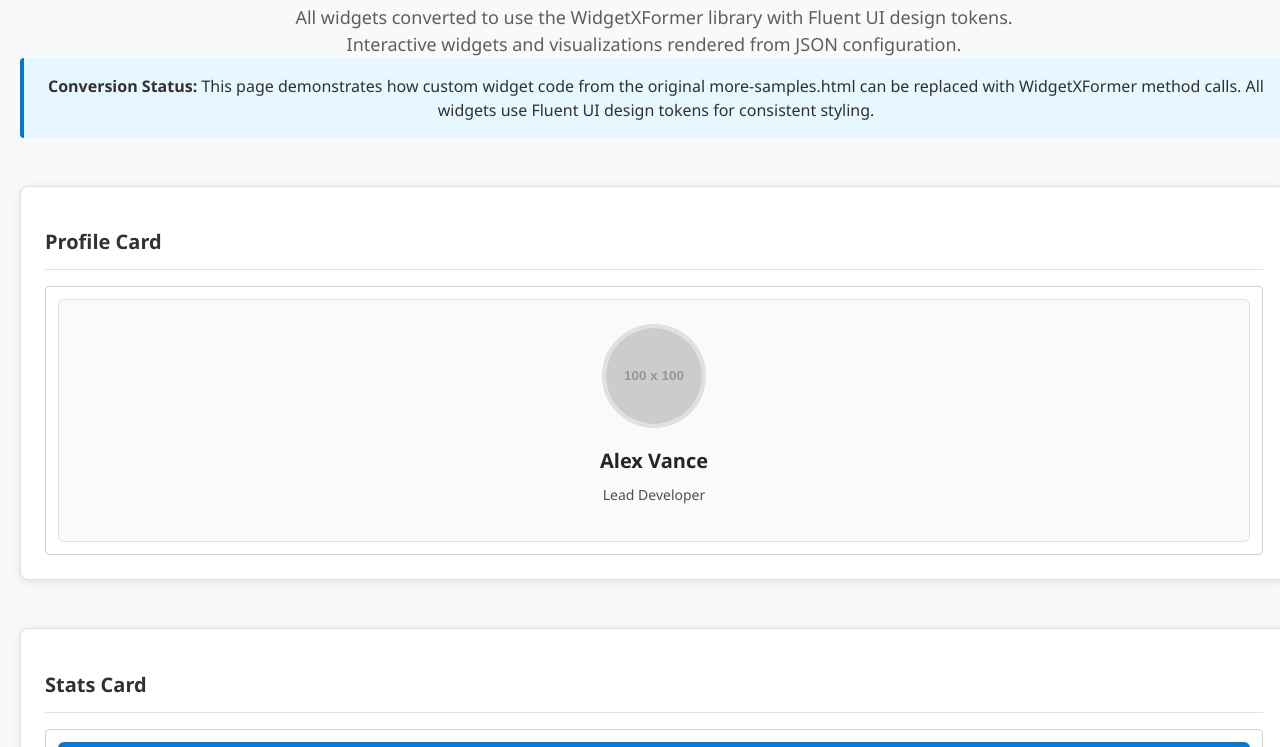
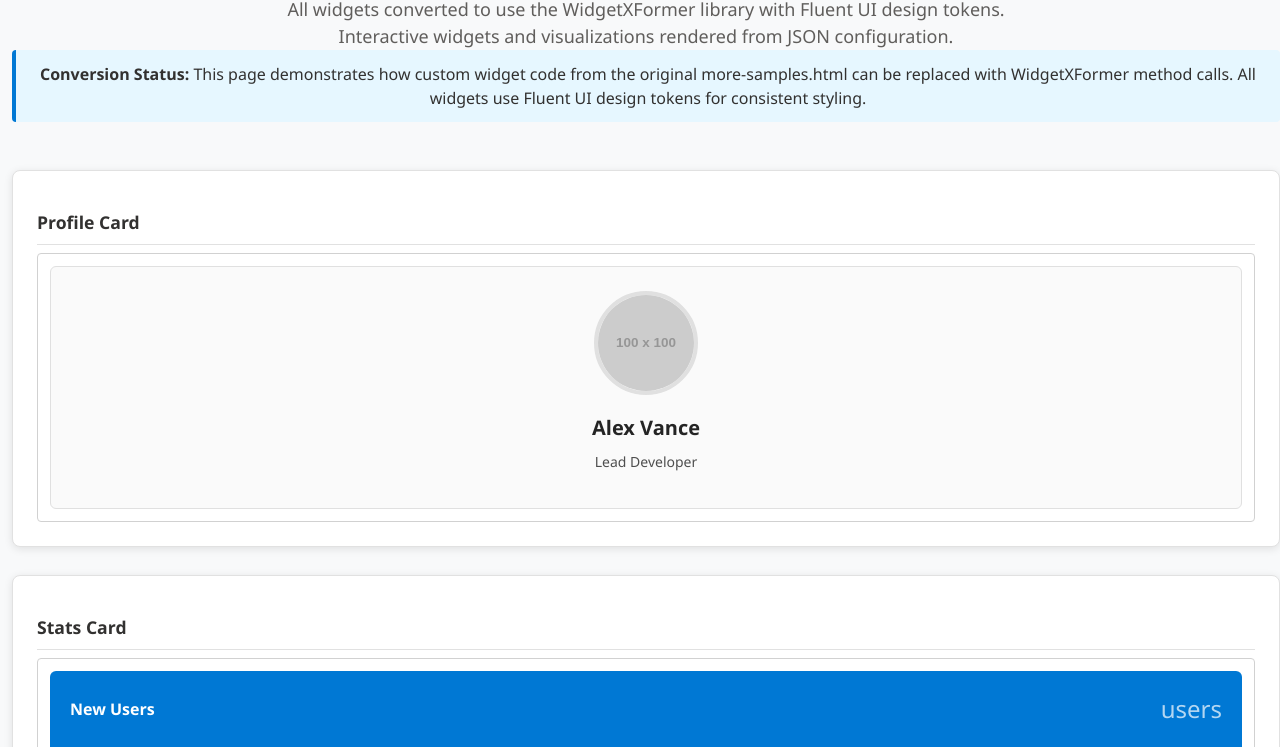
Before and after one commit to suyog-gadgil/widgetxformer, a website built with Vite: page transformed-more-samples.html in a window 1280 px wide. Shown: the part 107-854 px from the top of the page. Built offline with nearby package versions, Linux system fonts and the light colour scheme; placeholder pictures from the web are drawn by us.

Commit message:
Updating the README

```diff
--- a/src/widget-xformer.ts
+++ b/src/widget-xformer.ts
@@ -829,7 +829,7 @@ class WidgetXFormer {
     container.appendChild(canvas);
   }
 
-  private drawDoughnutChart(ctx: CanvasRenderingContext2D, data: ChartData, width: number, height: number, theme: any): void {
+  private drawDoughnutChart(ctx: CanvasRenderingContext2D, data: ChartData, width: number, height: number, _theme: any): void {
     const centerX = width / 2;
     const centerY = height / 2;
     const radius = Math.min(width, height) / 3;
@@ -842,7 +842,7 @@ class WidgetXFormer {
 
     const points: {x: number, y: number, value: number, label: string, startAngle: number, endAngle: number}[] = [];
 
-    numericData.forEach((value, index) => {
+  numericData.forEach((value, index) => {
       const sliceAngle = (value / total) * 2 * Math.PI;
       const color = Array.isArray(data.datasets[0].backgroundColor)
         ? data.datasets[0].backgroundColor[index]
@@ -1079,7 +1079,7 @@ class WidgetXFormer {
     ctx.stroke();
 
     // Draw points after the line
-    points.forEach((point, index) => {
+  points.forEach((point) => {
       ctx.fillStyle = data.datasets[0].backgroundColor || theme.primary;
       ctx.beginPath();
       ctx.arc(point.x, point.y, 4, 0, 2 * Math.PI);
--- a/transformed-more-samples.html
+++ b/transformed-more-samples.html
@@ -14,32 +14,32 @@
             font-family: 'Segoe UI', 'Segoe UI Web (West European)', -apple-system, BlinkMacSystemFont, Roboto, 'Helvetica Neue', sans-serif;
             background-color: #f3f2f1;
             margin: 0;
-            padding: 20px;
+            padding: 12px;
         }
         .widget-card {
             background-color: white;
             border-radius: 8px;
-            padding: 24px;
-            box-shadow: 0 2px 4px rgba(0, 0, 0, 0.14), 0 0px 2px rgba(0, 0, 0, 0.12);
-            transition: transform 0.2s ease-in-out, box-shadow 0.2s ease-in-out;
+            padding: 12px;
+            box-shadow: 0 1px 3px rgba(0, 0, 0, 0.10), 0 0px 1px rgba(0, 0, 0, 0.08);
+            transition: transform 0.15s ease-in-out, box-shadow 0.15s ease-in-out;
             border: 1px solid #e1e1e1;
-            margin-bottom: 24px;
+            margin-bottom: 16px;
         }
         .widget-card:hover {
-            transform: translateY(-2px);
-            box-shadow: 0 4px 8px rgba(0, 0, 0, 0.14), 0 0px 2px rgba(0, 0, 0, 0.12);
+            transform: translateY(-1px);
+            box-shadow: 0 2px 4px rgba(0, 0, 0, 0.10), 0 0px 1px rgba(0, 0, 0, 0.08);
         }
         .widget-title {
-            font-size: 1.25rem;
+            font-size: 1.1rem;
             font-weight: 600;
             color: #323130;
-            margin-bottom: 16px;
+            margin-bottom: 8px;
             border-bottom: 1px solid #e1e1e1;
-            padding-bottom: 12px;
+            padding-bottom: 8px;
         }
         .grid {
             display: grid;
-            gap: 24px;
+            gap: 12px;
         }
         .grid-cols-1 { grid-template-columns: 1fr; }
         .grid-cols-2 { grid-template-columns: repeat(2, 1fr); }
@@ -77,7 +77,7 @@
             background-color: #fff4e6;
             border: 2px dashed #d83b01;
             color: #d83b01;
-            padding: 20px;
+            padding: 12px;
             border-radius: 8px;
             text-align: center;
             font-style: italic;
@@ -85,8 +85,8 @@
         .conversion-note {
             background-color: #e6f7ff;
             border-left: 4px solid #0078d4;
-            padding: 16px;
-            margin-bottom: 16px;
+            padding: 12px;
+            margin-bottom: 12px;
             border-radius: 4px;
         }
     </style>
```
Also changed, not shown: README.md (added), 1 other file.
